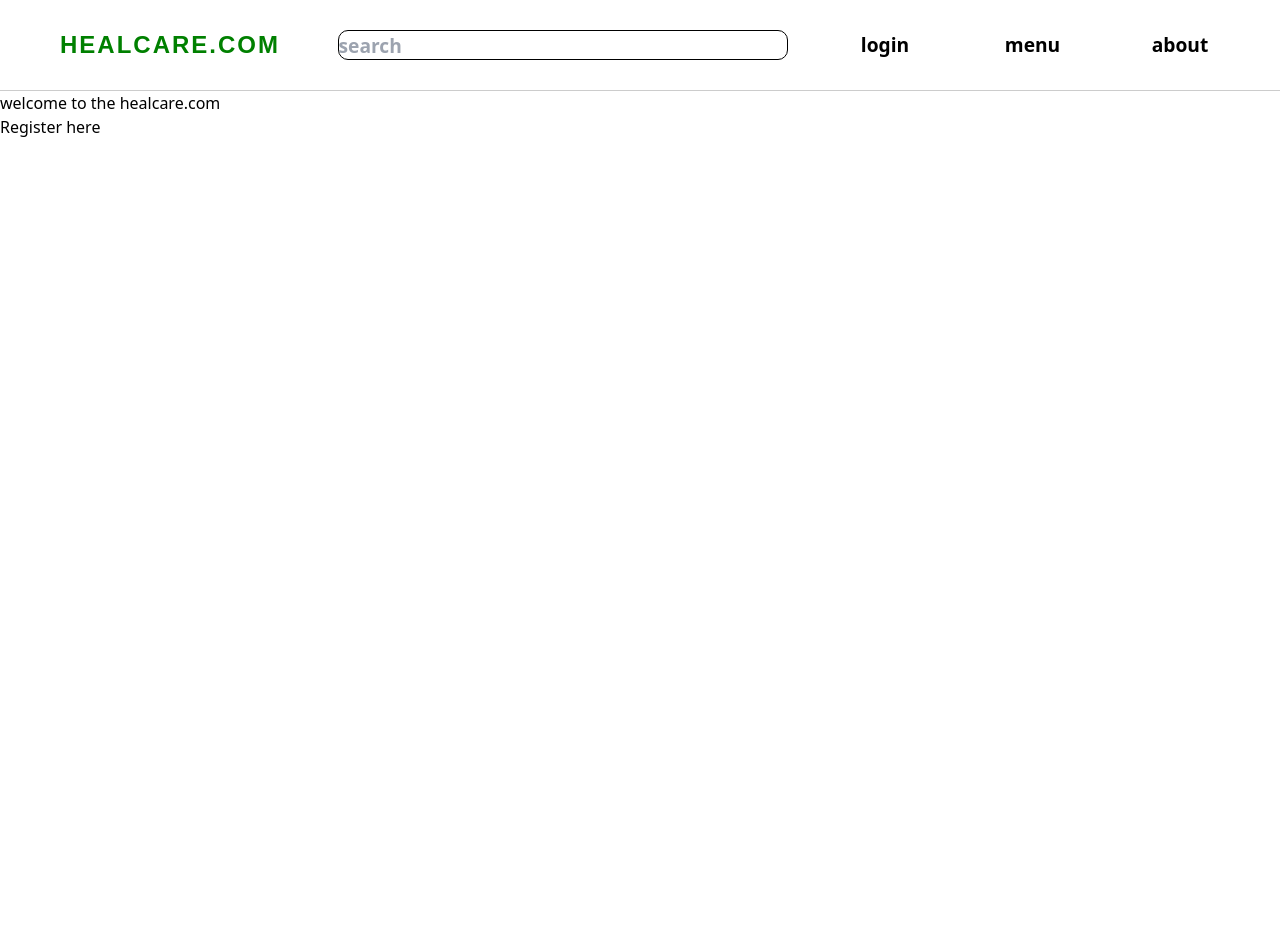
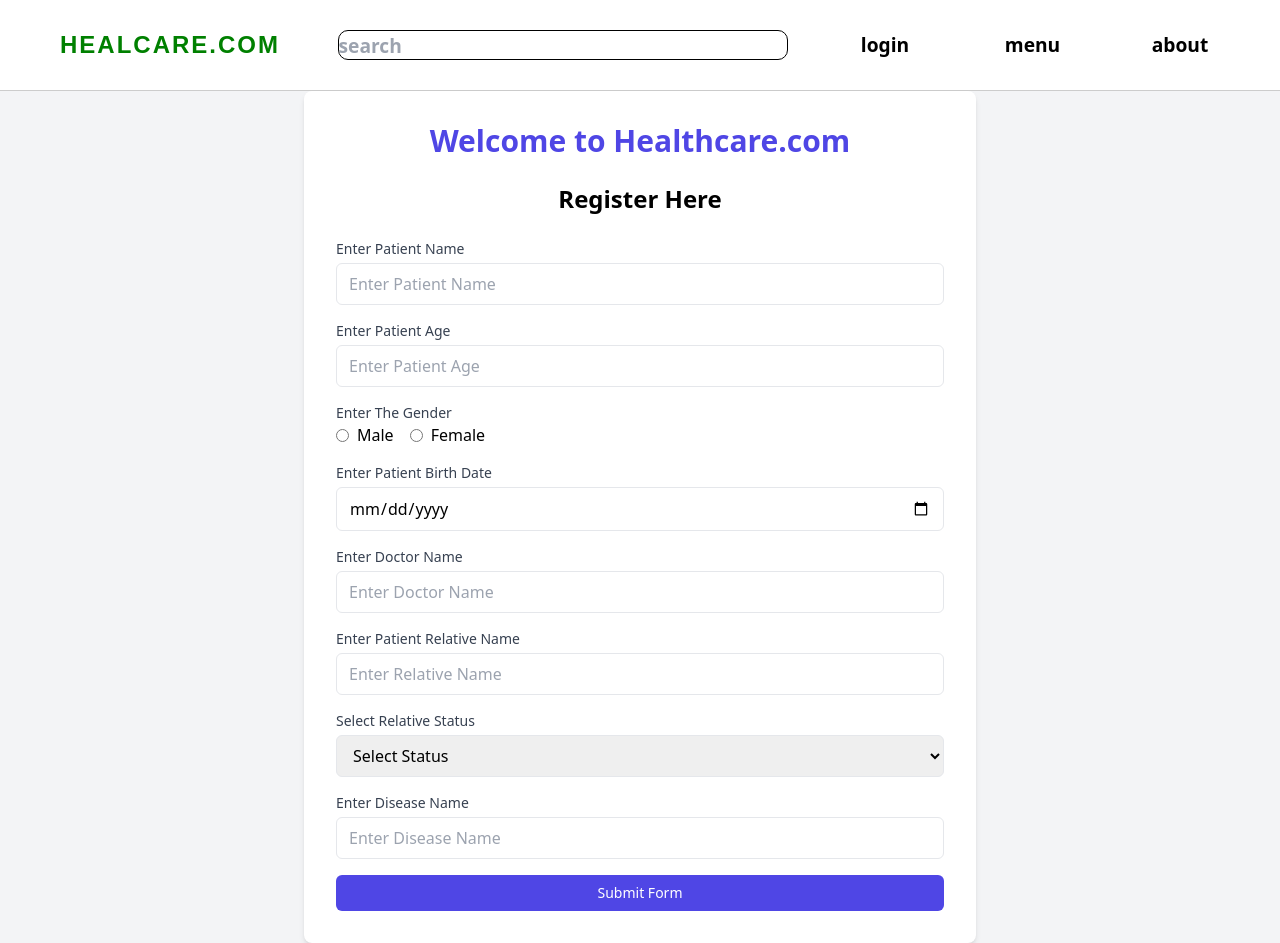
Before and after one commit to aniket2727/Hospital-management, a React (Create React App) app: page /patient/register in a window 1280 px wide. Before the commit the page ends 800 px from the top, so only its background shows below. Built offline with nearby package versions, Linux system fonts and the light colour scheme.

Commit message:
add code for the change in css

```diff
--- a/src/Patient/PatientRegister.tsx
+++ b/src/Patient/PatientRegister.tsx
@@ -1,31 +1,189 @@
-// this code is wriiten in typescript and the react by dankcoder aniket
+// src/PatientRegister.tsx
 
+import React, { ChangeEvent, FormEvent } from 'react';
+import { useState } from 'react';
 
-// this code contains the patient register form
+interface UserFormDataType {
+  patientName: string;
+  patientAge: string;
+  patientGender: string;
+  patientBirthDate: string;
+  doctorName: string;
+  relativeName: string;
+  relativeStatus: string;
+  dName: string;
+}
 
+const PatientRegister: React.FC = () => {
+  const [formData, setFormData] = useState<UserFormDataType>({
+    patientName: '',
+    patientAge: '',
+    patientGender: '',
+    patientBirthDate: '',
+    doctorName: '',
+    relativeName: '',
+    relativeStatus: '',
+    dName: ''
+  });
 
-import React, { FormEvent } from 'react';
+  const handleData = (e: ChangeEvent<HTMLInputElement | HTMLSelectElement>) => {
+    const { name, value } = e.target;
+    setFormData({
+      ...formData,
+      [name]: value,
+    });
+  };
 
+  const handleFormData = (e: FormEvent) => {
+    e.preventDefault();
+    console.log(formData); // For debugging purposes
+  };
 
-const PatientRegister=()=>{
+  return (
+    <div className="flex items-center justify-center min-h-screen bg-gray-100">
+      <div className="w-full max-w-2xl p-8 space-y-6 bg-white rounded-lg shadow-md">
+        <h1 className="text-3xl font-bold text-center text-indigo-600">Welcome to Healthcare.com</h1>
+        <h2 className="text-2xl font-semibold text-center">Register Here</h2>
 
-    const handleFormData=(e:FormEvent)=>{
-        e.preventDefault();
-    }
-    return(
+        <form onSubmit={handleFormData} className="space-y-4">
+          {/* Patient name input box */}
           <div>
-            <h1>welcome to the healcare.com</h1>
-            <h2>Register here</h2>
+            <label className="block text-sm font-medium text-gray-700">Enter Patient Name</label>
+            <input
+              placeholder="Enter Patient Name"
+              type="text"
+              name="patientName"
+              value={formData.patientName}
+              onChange={handleData}
+              className="w-full px-3 py-2 mt-1 border rounded-md focus:outline-none focus:ring-indigo-500 focus:border-indigo-500"
+            />
+          </div>
+
+          {/* Patient age input box */}
+          <div>
+            <label className="block text-sm font-medium text-gray-700">Enter Patient Age</label>
+            <input
+              placeholder="Enter Patient Age"
+              type="number"
+              name="patientAge"
+              value={formData.patientAge}
+              onChange={handleData}
+              className="w-full px-3 py-2 mt-1 border rounded-md focus:outline-none focus:ring-indigo-500 focus:border-indigo-500"
+            />
+          </div>
+
+          {/* Patient gender input box */}
+          <div>
+            <label className="block text-sm font-medium text-gray-700">Enter The Gender</label>
+            <div className="flex items-center space-x-4">
+              <label className="flex items-center">
+                <input
+                  type="radio"
+                  name="patientGender"
+                  value="Male"
+                  checked={formData.patientGender === 'Male'}
+                  onChange={handleData}
+                  className="form-radio"
+                />
+                <span className="ml-2">Male</span>
+              </label>
+              <label className="flex items-center">
+                <input
+                  type="radio"
+                  name="patientGender"
+                  value="Female"
+                  checked={formData.patientGender === 'Female'}
+                  onChange={handleData}
+                  className="form-radio"
+                />
+                <span className="ml-2">Female</span>
+              </label>
+            </div>
+          </div>
+
+          {/* Patient birthdate input box */}
+          <div>
+            <label className="block text-sm font-medium text-gray-700">Enter Patient Birth Date</label>
+            <input
+              placeholder="Enter Patient Birth Date"
+              type="date"
+              name="patientBirthDate"
+              value={formData.patientBirthDate}
+              onChange={handleData}
+              className="w-full px-3 py-2 mt-1 border rounded-md focus:outline-none focus:ring-indigo-500 focus:border-indigo-500"
+            />
+          </div>
+
+          {/* Doctor name input box */}
+          <div>
+            <label className="block text-sm font-medium text-gray-700">Enter Doctor Name</label>
+            <input
+              placeholder="Enter Doctor Name"
+              type="text"
+              name="doctorName"
+              value={formData.doctorName}
+              onChange={handleData}
+              className="w-full px-3 py-2 mt-1 border rounded-md focus:outline-none focus:ring-indigo-500 focus:border-indigo-500"
+            />
+          </div>
+
+          {/* Relative name input box */}
+          <div>
+            <label className="block text-sm font-medium text-gray-700">Enter Patient Relative Name</label>
+            <input
+              placeholder="Enter Relative Name"
+              type="text"
+              name="relativeName"
+              value={formData.relativeName}
+              onChange={handleData}
+              className="w-full px-3 py-2 mt-1 border rounded-md focus:outline-none focus:ring-indigo-500 focus:border-indigo-500"
+            />
+          </div>
+
+          {/* Relative status select box */}
+          <div>
+            <label className="block text-sm font-medium text-gray-700">Select Relative Status</label>
+            <select
+              name="relativeStatus"
+              onChange={handleData}
+              value={formData.relativeStatus}
+              className="w-full px-3 py-2 mt-1 border rounded-md focus:outline-none focus:ring-indigo-500 focus:border-indigo-500"
+            >
+              <option value="" disabled>Select Status</option>
+              <option>Father</option>
+              <option>Mother</option>
+              <option>Brother</option>
+              <option>Wife</option>
+              <option>Relative Cousins</option>
+              <option>Friend</option>
+            </select>
+          </div>
+
+          {/* Disease name input box */}
+          <div>
+            <label className="block text-sm font-medium text-gray-700">Enter Disease Name</label>
+            <input
+              placeholder="Enter Disease Name"
+              type="text"
+              name="dName"
+              value={formData.dName}
+              onChange={handleData}
+              className="w-full px-3 py-2 mt-1 border rounded-md focus:outline-none focus:ring-indigo-500 focus:border-indigo-500"
+            />
+          </div>
 
           <div>
-                <form onSubmit={handleFormData}>
-
-
+            <button
+              type="submit"
+              className="w-full px-4 py-2 text-sm font-medium text-white bg-indigo-600 rounded-md hover:bg-indigo-700 focus:outline-none focus:ring-2 focus:ring-offset-2 focus:ring-indigo-500"
+            >
+              Submit Form
+            </button>
+          </div>
         </form>
       </div>
-
     </div>
-    )
-}
+  );
+};
 
 export default PatientRegister;
```
Lines whose indentation alone changed are shown as unchanged.
